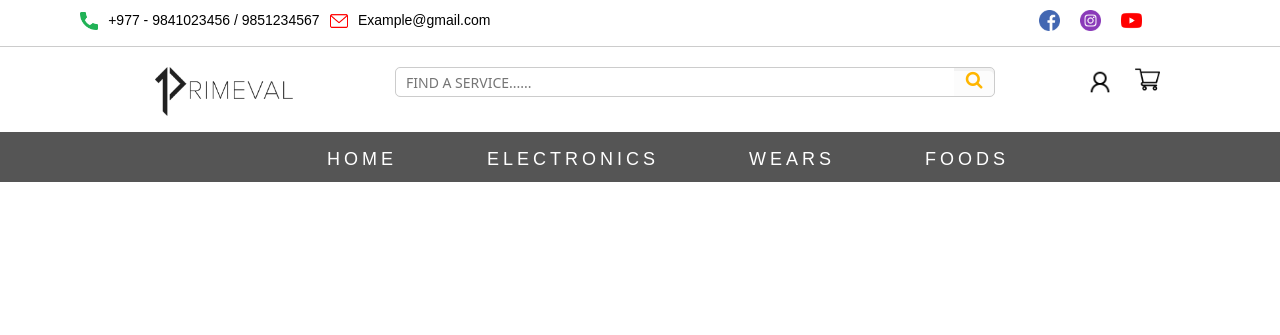
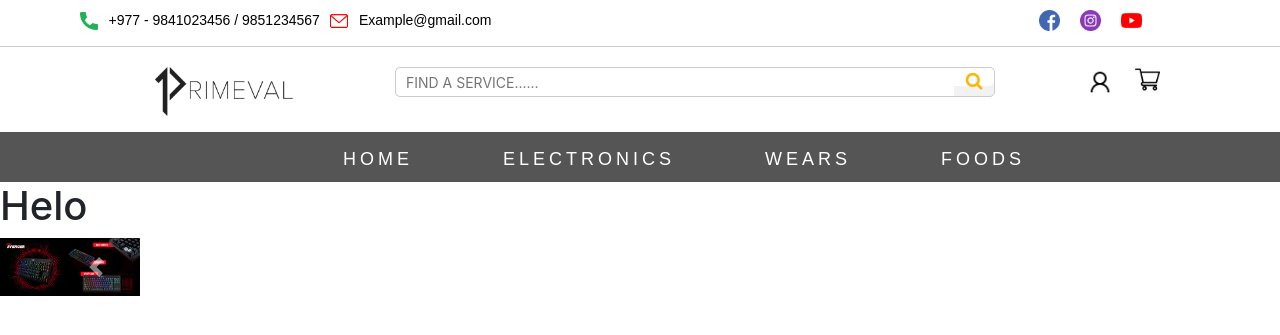
Before and after one commit to subhashishshah21/Ecommerce-Team, a PHP site: page / in a window 1280 px wide. Shown: the top 335 px of the page. Run offline with PHP 8.4, Linux system fonts and the light colour scheme; some libraries are stand-ins or nearby versions.

Commit message:
carousel not working

```diff
--- a/Subpages/home.php
+++ b/Subpages/home.php
@@ -0,0 +1,66 @@
+
+<!-- <div id="carouselExampleIndicators" class="carousel slide" data-bs-ride="carousel">
+    <div class="carousel-indicators">
+    <button type="button" data-bs-target="#carouselExampleIndicators" data-bs-slide-to="0" class="active" aria-current="true" aria-label="Slide 1"></button>
+    <button type="button" data-bs-target="#carouselExampleIndicators" data-bs-slide-to="1" aria-label="Slide 2"></button>
+    <button type="button" data-bs-target="#carouselExampleIndicators" data-bs-slide-to="2" aria-label="Slide 3"></button>
+    </div>
+    <div class="carousel-inner">
+    <div class="carousel-item active">
+        <img src="C:\xampp\htdocs\Ecommerce-Team\images\DarkAvenger.jpg" class="d-block w-100" alt="Dark Avenger">
+    </div>
+    <div class="carousel-item">
+        <img src="C:\xampp\htdocs\Ecommerce-Team\images\Home Page Cover.jpg" class="d-block w-100" alt="homepage">
+    </div>
+    <div class="carousel-item">
+        <img src="..." class="d-block w-100" alt="...">
+    </div>
+    </div>
+    <button class="carousel-control-prev" type="button" data-bs-target="#carouselExampleIndicators" data-bs-slide="prev">
+    <span class="carousel-control-prev-icon" aria-hidden="true"></span>
+    <span class="visually-hidden">Previous</span>
+    </button>
+    <button class="carousel-control-next" type="button" data-bs-target="#carouselExampleIndicators" data-bs-slide="next">
+    <span class="carousel-control-next-icon" aria-hidden="true"></span>
+    <span class="visually-hidden">Next</span>
+    </button>
+</div> -->
+
+<h1>Helo</h1>
+
+<link rel="stylesheet" href="https://maxcdn.bootstrapcdn.com/bootstrap/4.0.0/css/bootstrap.min.css" integrity="sha384-Gn5384xqQ1aoWXA+058RXPxPg6fy4IWvTNh0E263XmFcJlSAwiGgFAW/dAiS6JXm" crossorigin="anonymous">
+
+<script src="https://code.jquery.com/jquery-3.2.1.slim.min.js" integrity="sha384-KJ3o2DKtIkvYIK3UENzmM7KCkRr/rE9/Qpg6aAZGJwFDMVNA/GpGFF93hXpG5KkN" crossorigin="anonymous"></script>
+<script src="https://cdnjs.cloudflare.com/ajax/libs/popper.js/1.12.9/umd/popper.min.js" integrity="sha384-ApNbgh9B+Y1QKtv3Rn7W3mgPxhU9K/ScQsAP7hUibX39j7fakFPskvXusvfa0b4Q" crossorigin="anonymous"></script>
+<script src="https://maxcdn.bootstrapcdn.com/bootstrap/4.0.0/js/bootstrap.min.js" integrity="sha384-JZR6Spejh4U02d8jOt6vLEHfe/JQGiRRSQQxSfFWpi1MquVdAyjUar5+76PVCmYl" crossorigin="anonymous"></script>
+
+<div id="carouselExampleIndicators" class="carousel slide" data-ride="carousel">
+    <ol class="carousel-indicators">
+        <li data-target="#carouselExampleIndicators" data-slide-to="0" class="active"></li>
+        <li data-target="#carouselExampleIndicators" data-slide-to="1"></li>
+        <li data-target="#carouselExampleIndicators" data-slide-to="2"></li>
+    </ol>
+    <div class="carousel-inner">
+        <div class="carousel-item active">
+            <img class="d-block w-100" src="/images/DarkAvenger.jpg" alt="First slide">
+            <div class="carousel-caption d-none d-md-block">
+                <h5>My Caption Title (1st Image)</h5>
+                <p>The whole caption will only show up if the screen is at least medium size.</p>
+            </div>
+        </div>
+        <div class="carousel-item">
+            <img class="d-block w-100" src="https://placeimg.com/1080/500/arch" alt="Second slide">
+        </div>
+        <div class="carousel-item">
+            <img class="d-block w-100" src="https://placeimg.com/1080/500/nature" alt="Third slide">
+        </div>
+    </div>
+    <a class="carousel-control-prev" href="#carouselExampleIndicators" role="button" data-slide="prev">
+        <span class="carousel-control-prev-icon" aria-hidden="true"></span>
+        <span class="sr-only">Previous</span>
+    </a>
+    <a class="carousel-control-next" href="#carouselExampleIndicators" role="button" data-slide="next">
+        <span class="carousel-control-next-icon" aria-hidden="true"></span>
+        <span class="sr-only">Next</span>
+    </a>
+</div>
--- a/css/style.css
+++ b/css/style.css
@@ -102,11 +102,11 @@ svg {
 .second-header ul .search-bar .icon .fa {
 	height: 91%;
 	width: 40px;
-	line-height: 1;
+	line-height: 1.5;
 	text-align: center;
 	font-size: 18px;
 	color: #ffb600;
-	background: rgb(252, 252, 252);
+	background: #fff;
 	border: 1px;
 	border-radius: 0 5px 5px 0;
 }
--- a/index.php
+++ b/index.php
@@ -8,15 +8,27 @@
     <link rel="stylesheet" href="css/style.css">
     <!-- search icon  -->
     <link rel="stylesheet" href="https://cdnjs.cloudflare.com/ajax/libs/font-awesome/4.7.0/css/font-awesome.min.css">
+
+
     <title>Ecommerce</title>
 </head>
 <body>
-    <?php
+    <table width="100%">
+        <?php
+        echo"<tr><td>";
+        include('Subpages/navbar.php');
+        echo"</tr></td>";
 
-    include('Subpages/navbar.php');
-    include('Subpages/home.php');
+        echo"<tr><td>";
+        include('Subpages/home.php');
+        echo"</tr></td>";
+        ?>
+    </table>
+    <!-- Optional JavaScript; choose one of the two! -->
 
-?>
+    <!-- Option 1: Bootstrap Bundle with Popper -->
+    <script src="https://cdn.jsdelivr.net/npm/bootstrap@5.1.0/dist/js/bootstrap.bundle.min.js" integrity="sha384-U1DAWAznBHeqEIlVSCgzq+c9gqGAJn5c/t99JyeKa9xxaYpSvHU5awsuZVVFIhvj" crossorigin="anonymous"></script>
+
 </body>
-<script src="https://cdn.jsdelivr.net/npm/bootstrap@5.1.0/dist/js/bootstrap.bundle.min.js" integrity="sha384-U1DAWAznBHeqEIlVSCgzq+c9gqGAJn5c/t99JyeKa9xxaYpSvHU5awsuZVVFIhvj" crossorigin="anonymous"></script>
+
 </html>
```
Also changed, not shown: icons/search.png (deleted).
